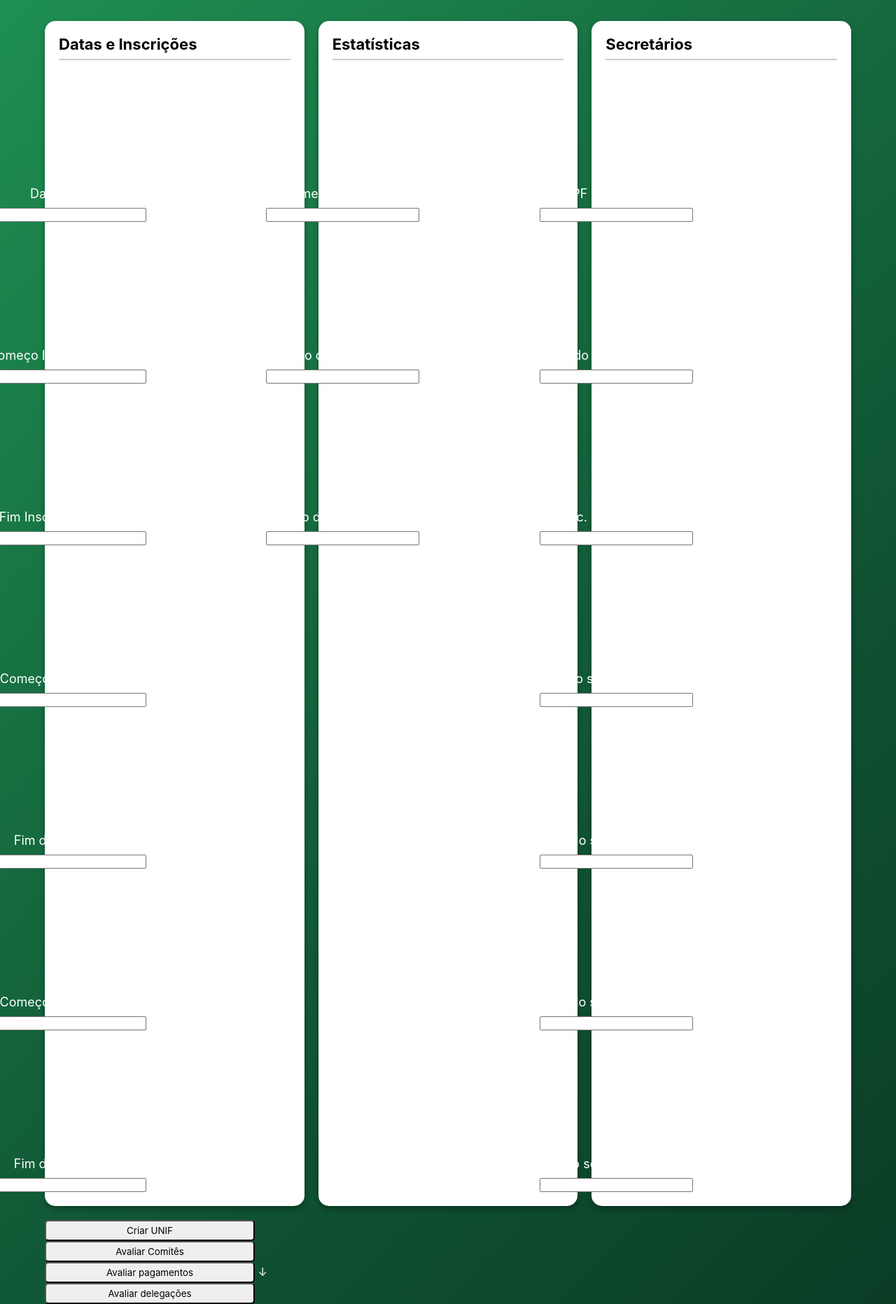
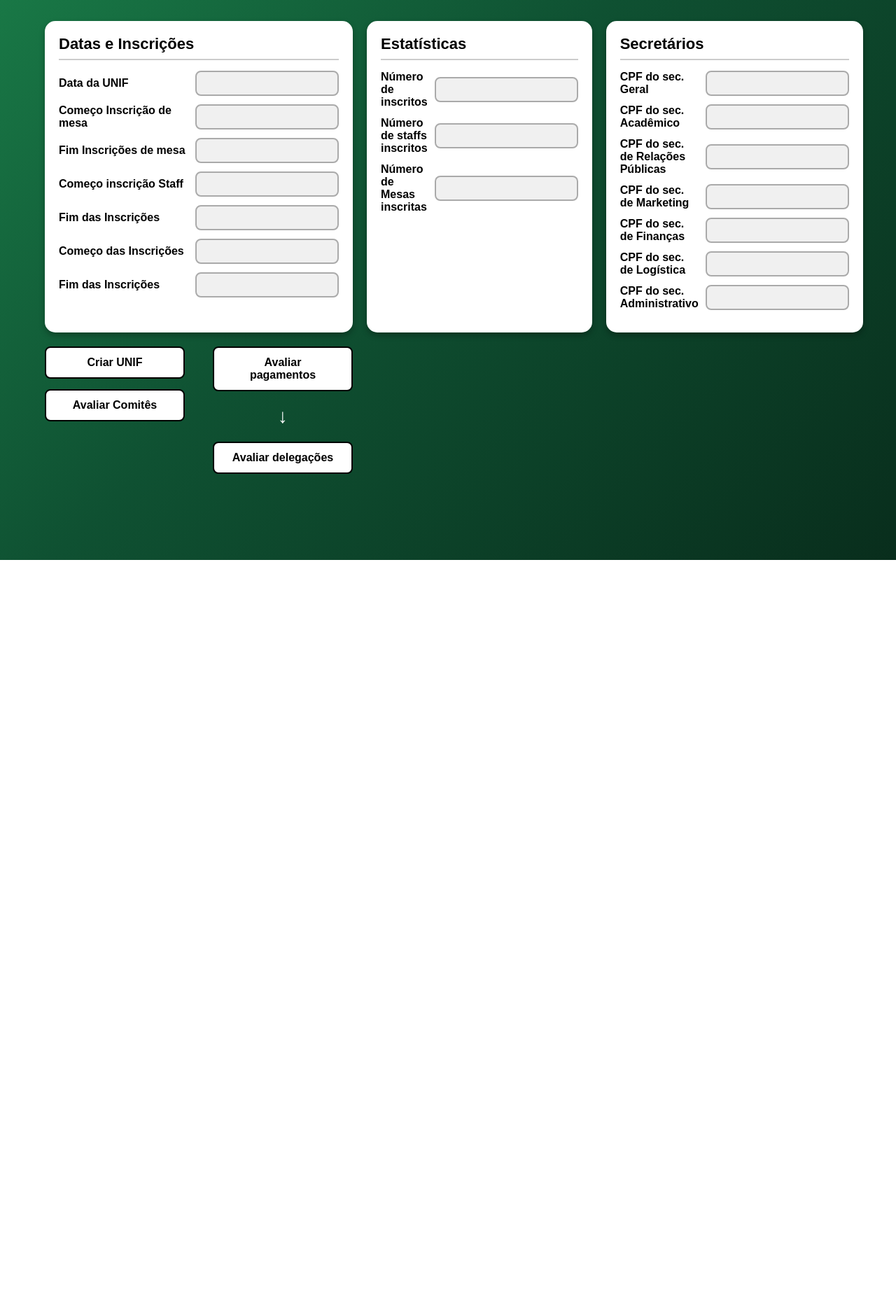
Before and after one commit to MatheusRCastro/unif, a PHP site: page /pages/abrirInscricoes.html in a window 1280 px wide. Shown: the whole page at 70% size. After the commit the page ends 800 px from the top, so only its background shows below. Run offline with PHP 8.4, Linux system fonts and the light colour scheme.

Commit message:
mudança cor

```diff
--- a/styles/abrirInscricoes.css
+++ b/styles/abrirInscricoes.css
@@ -1,30 +1,4 @@
-/* Reset */
-* {
-    margin: 0;
-    padding: 0;
-    box-sizing: border-box;
-    font-family: 'Inter', Arial, sans-serif;
-  }
-
-  /* Fundo com gradiente animado */
-  body {
-    background: linear-gradient(-45deg, #000, #0f5132, #2ecc71, #000);
-    background-size: 400% 400%;
-    animation: gradientMove 12s ease infinite;
-    min-height: 100vh;
-    display: flex;
-    justify-content: center;
-    align-items: center;
-  }
-
-  @keyframes gradientMove {
-    0% { background-position: 0% 50%; }
-    50% { background-position: 100% 50%; }
-    100% { background-position: 0% 50%; }
-  }
-
-  /* Bloco */
-  /* Reset básico */
+/* Reset básico */
 body {
     margin: 0;
     padding: 0;
@@ -67,33 +41,89 @@ body {
 /* Linhas internas */
 .row {
     display: flex;
-    flex-direction: column;
-    /* empilha em coluna */
+    justify-content: space-between;
     align-items: center;
-    /* centraliza no eixo horizontal */
+    margin: 12px 0;
     gap: 10px;
-    color: white;
-    /* espaço automático entre os itens */
-    margin-top: 10em;
-    margin-left: -300px;
 }
 
-button {
-    width: 300px;
-    border-radius: 5px;
-    height: 30px;
+.label {
+    font-weight: bold;
+    font-size: 16px;
 }
 
-button:hover {
-    background-color: rgb(31, 165, 31);
+/* Inputs */
+.row input {
+    flex: 0 0 200px;
+    padding: 8px 10px;
+    font-size: 14px;
+    border: 2px solid #aaa;
+    border-radius: 8px;
+    background: #f0f0f0;
 }
 
-.logo {
-    position: fixed;
-    top: 200px;   /* distância do topo */
-    right: 100px; /* distância da direita */
+/* Botões em colunas esquerda e direita */
+.buttons {
+    display: flex;
+    gap: 40px; /* espaço entre colunas */
 }
 
-p {
-    font-size: xx-large;
+.buttons .col {
+    display: flex;
+    flex-direction: column;
+    gap: 15px; /* espaço entre botões na coluna */
 }
+
+/* Botões */
+.btn {
+    background: #fff;
+    color: #000;
+    padding: 12px 25px;
+    font-size: 16px;
+    border: 2px solid #000;
+    border-radius: 8px;
+    cursor: pointer;
+    font-weight: bold;
+    transition: 0.3s;
+    width: 200px; /* largura dos botões */
+}
+
+.btn:hover {
+    background: #ddd;
+}
+
+/* Seta vertical entre botões */
+.arrow {
+    font-size: 28px;
+    color: #fff;
+    text-align: center;
+    margin: 5px 0;
+}
+
+/* Responsividade */
+@media screen and (max-width: 1100px) {
+    .container {
+        grid-template-columns: 1fr 1fr;
+    }
+}
+
+@media screen and (max-width: 750px) {
+    .container {
+        grid-template-columns: 1fr;
+    }
+
+    .buttons {
+        flex-direction: column;
+        align-items: center;
+        gap: 20px;
+    }
+
+    .buttons .col {
+        flex-direction: row;
+        gap: 15px;
+    }
+
+    .row input {
+        flex: 1;
+    }
+}
--- a/styles/delegacaoComite.css
+++ b/styles/delegacaoComite.css
@@ -8,9 +8,7 @@
 
 /* Fundo com gradiente animado */
 body {
-  background: linear-gradient(-45deg, #000, #0f5132, #2ecc71, #000);
-  background-size: 400% 400%;
-  animation: gradientMove 12s ease infinite;
+
   min-height: 100vh;
   display: flex;
   flex-direction: column;
--- a/styles/global.css
+++ b/styles/global.css
@@ -6,7 +6,15 @@
 }
 
 body {
-  background: linear-gradient(to right, black 30%, #1a5c1a 70%);
+  background: linear-gradient(-45deg, #000, #0f5132, #2ecc71, #000);
+  background-size: 400% 400%;
+  animation: gradientMove 12s ease infinite;
+}
+
+@keyframes gradientMove {
+  0% { background-position: 0% 50%; }
+  50% { background-position: 100% 50%; }
+  100% { background-position: 0% 50%; }
 }
 
 .buttonSolid {
```
